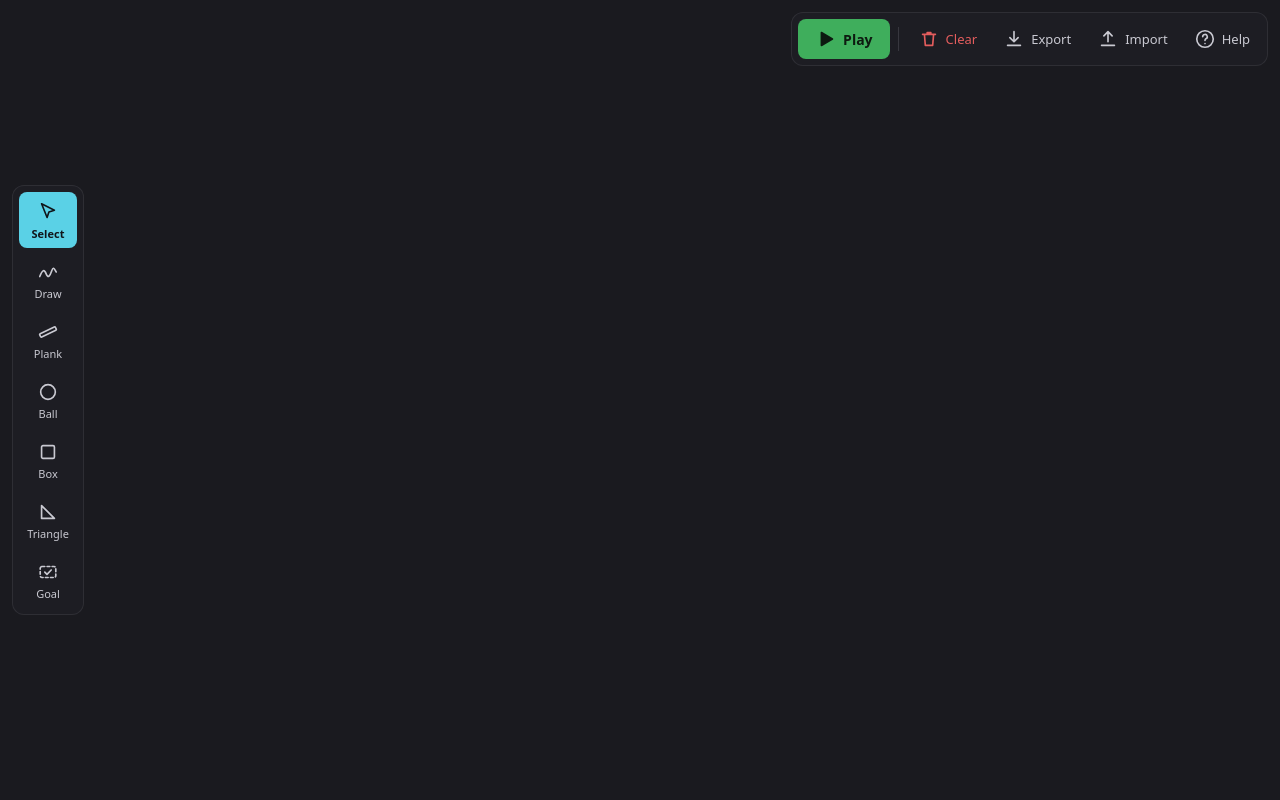
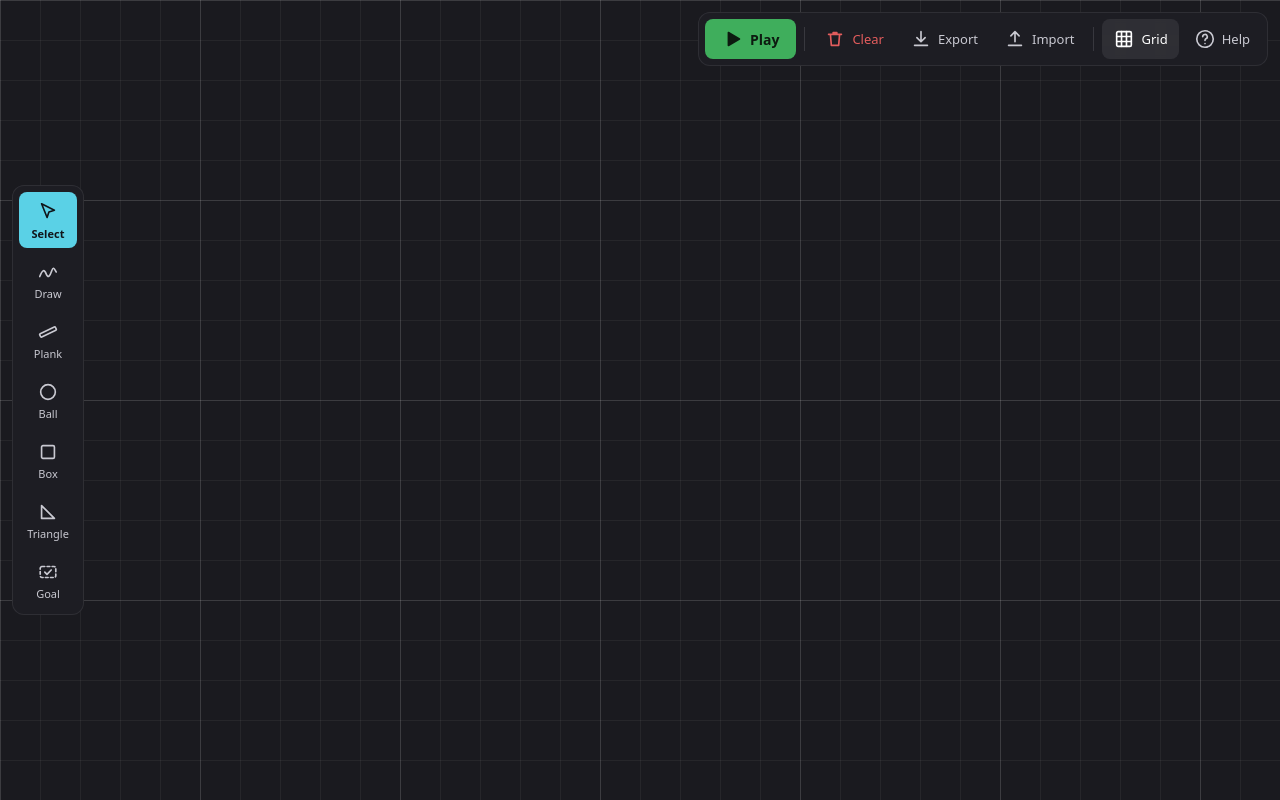
Before and after one commit to dndd7/free-world-2d, a website built with Vite: page index.html in a window 1280 px wide. Built offline with nearby package versions, Linux system fonts and the light colour scheme; animation ran at ten frames a second.

Commit message:
Add a toggleable background grid
A Grid button in the actions panel shows or hides vertical and horizontal
guide lines (40px, with brighter lines every 200px) behind the shapes. On by
default; the choice is remembered in localStorage.

```diff
--- a/index.html
+++ b/index.html
@@ -70,6 +70,14 @@
           <span class="label">Import</span>
         </button>
         <input id="import-file" type="file" accept=".json,application/json" hidden />
+        <div class="divider"></div>
+        <button id="grid-btn" class="action-btn" aria-pressed="true" title="Show or hide the grid">
+          <svg viewBox="0 0 24 24" aria-hidden="true">
+            <rect x="4" y="4" width="16" height="16" rx="1.5" />
+            <path d="M9.3 4v16M14.7 4v16M4 9.3h16M4 14.7h16" />
+          </svg>
+          <span class="label">Grid</span>
+        </button>
         <button
           id="help-btn"
           class="action-btn"
@@ -109,6 +117,8 @@
           <dd>Save the current scene to a file.</dd>
           <dt>Import</dt>
           <dd>Load a saved scene file, replacing the canvas.</dd>
+          <dt>Grid</dt>
+          <dd>Show or hide the background grid, a visual guide for lining things up. Your choice is remembered.</dd>
           <dt>Right-click</dt>
           <dd>Lock or unlock an object. Locked objects (padlock) stay fixed during Play.</dd>
           <dt>Blue handle</dt>
--- a/src/main.ts
+++ b/src/main.ts
@@ -283,6 +283,31 @@ function setHelpOpen(open: boolean): void {
   helpBtn.classList.toggle('active', open);
 }
 
+const gridBtn = document.getElementById('grid-btn') as HTMLButtonElement;
+const GRID_PREF_KEY = 'free-world-2d:grid';
+
+function loadGridPref(): boolean {
+  try {
+    return localStorage.getItem(GRID_PREF_KEY) !== 'off';
+  } catch {
+    return true;
+  }
+}
+
+function setGridOn(on: boolean): void {
+  canvas.classList.toggle('grid-on', on);
+  gridBtn.classList.toggle('active', on);
+  gridBtn.setAttribute('aria-pressed', String(on));
+  try {
+    localStorage.setItem(GRID_PREF_KEY, on ? 'on' : 'off');
+  } catch {
+    // preference just won't persist
+  }
+}
+
+setGridOn(loadGridPref());
+gridBtn.addEventListener('click', () => setGridOn(!canvas.classList.contains('grid-on')));
+
 helpBtn.addEventListener('click', () => setHelpOpen(!helpOpen));
 window.addEventListener('keydown', (e) => {
   if (e.key === 'Escape') setHelpOpen(false);
--- a/src/style.css
+++ b/src/style.css
@@ -28,6 +28,17 @@ body {
   display: block;
   width: 100%;
   height: 100%;
+}
+
+/* Matter sets the canvas background (and forces background-size: contain) inline,
+   so the grid layers need !important to win. Minor lines every 40px, major every 200px. */
+#sim.grid-on {
+  background-image:
+    linear-gradient(rgba(255, 255, 255, 0.1) 1px, transparent 1px),
+    linear-gradient(90deg, rgba(255, 255, 255, 0.1) 1px, transparent 1px),
+    linear-gradient(rgba(255, 255, 255, 0.05) 1px, transparent 1px),
+    linear-gradient(90deg, rgba(255, 255, 255, 0.05) 1px, transparent 1px) !important;
+  background-size: 200px 200px, 200px 200px, 40px 40px, 40px 40px !important;
 }
 
 button {
```
Also changed, not shown: README.md.
